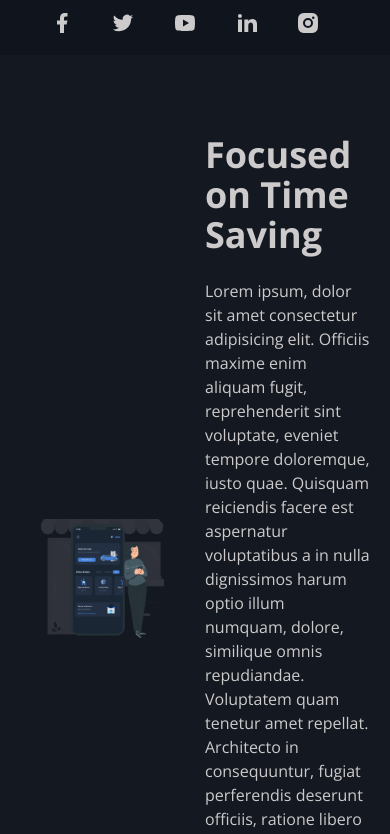
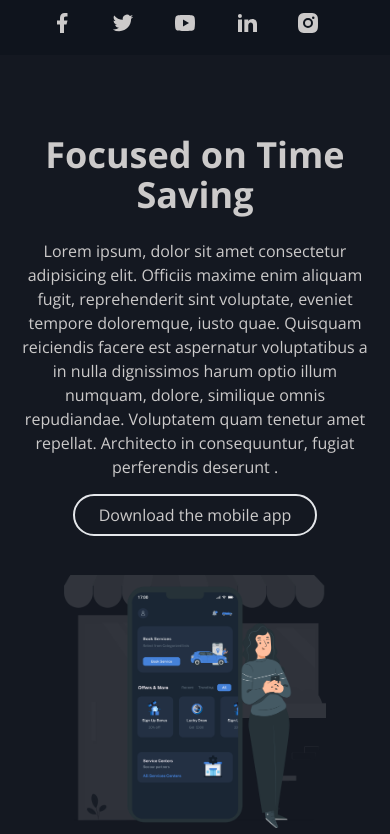
Before and after one commit to EmtiazHossainE2/open-auto, a React (Create React App) app: page / in a window 390 px wide. Shown: the part 840-1674 px from the top of the page. Built offline with nearby package versions, Linux system fonts and the light colour scheme.

Commit message:
feature section responsive done

```diff
--- a/src/Pages/Home/Feature/Feature.jsx
+++ b/src/Pages/Home/Feature/Feature.jsx
@@ -4,14 +4,14 @@ import pickuService from '../../../Assets/picku service.png'
 const Feature = () => {
   return (
     <div className='container mx-auto px-5 py-20 bg-[#141821]'>
-      <div className="flex items-center gap-x-5">
-        <div className='w-1/2 flex justify-center items-center'>
+      <div className="flex flex-col-reverse lg:flex-row items-center gap-x-5 gap-y-12">
+        <div className='lg:w-1/2 flex justify-center items-center'>
           <img className='w-[75%]' src={pickuService} alt="Picku_Service" />
         </div>
-        <div className='w-1/2 '>
+        <div className='lg:w-1/2 text-center lg:text-left'>
           <h2 className='text-4xl font-semibold '>Focused on <br className='hidden lg:block'/> Time Saving</h2>
-          <p className='py-6 '>Lorem ipsum, dolor sit amet consectetur adipisicing elit. Officiis maxime enim aliquam fugit, reprehenderit sint voluptate, eveniet tempore doloremque, iusto quae. Quisquam reiciendis facere est aspernatur voluptatibus a in nulla dignissimos harum optio illum numquam, dolore, similique omnis repudiandae. Voluptatem quam tenetur amet repellat. Architecto in consequuntur, fugiat perferendis deserunt officiis, ratione libero amet illo quia unde aliquam repellendus eos, minima officia maiores et natus doloremque!</p>
-          <a className='border-2 rounded-3xl px-5 py-2 ' href='https://play.google.com/store' target="_blank" rel="noopener noreferrer"> Download the mobile app </a>
+          <p className='py-6 '>Lorem ipsum, dolor sit amet consectetur adipisicing elit. Officiis maxime enim aliquam fugit, reprehenderit sint voluptate, eveniet tempore doloremque, iusto quae. Quisquam reiciendis facere est aspernatur voluptatibus a in nulla dignissimos harum optio illum numquam, dolore, similique omnis repudiandae. Voluptatem quam tenetur amet repellat. Architecto in consequuntur, fugiat perferendis deserunt .</p>
+          <a className='border-2 rounded-3xl px-6 py-2 ' href='https://play.google.com/store' target="_blank" rel="noopener noreferrer"> Download the mobile app </a>
         </div>
       </div>
     </div>
```
